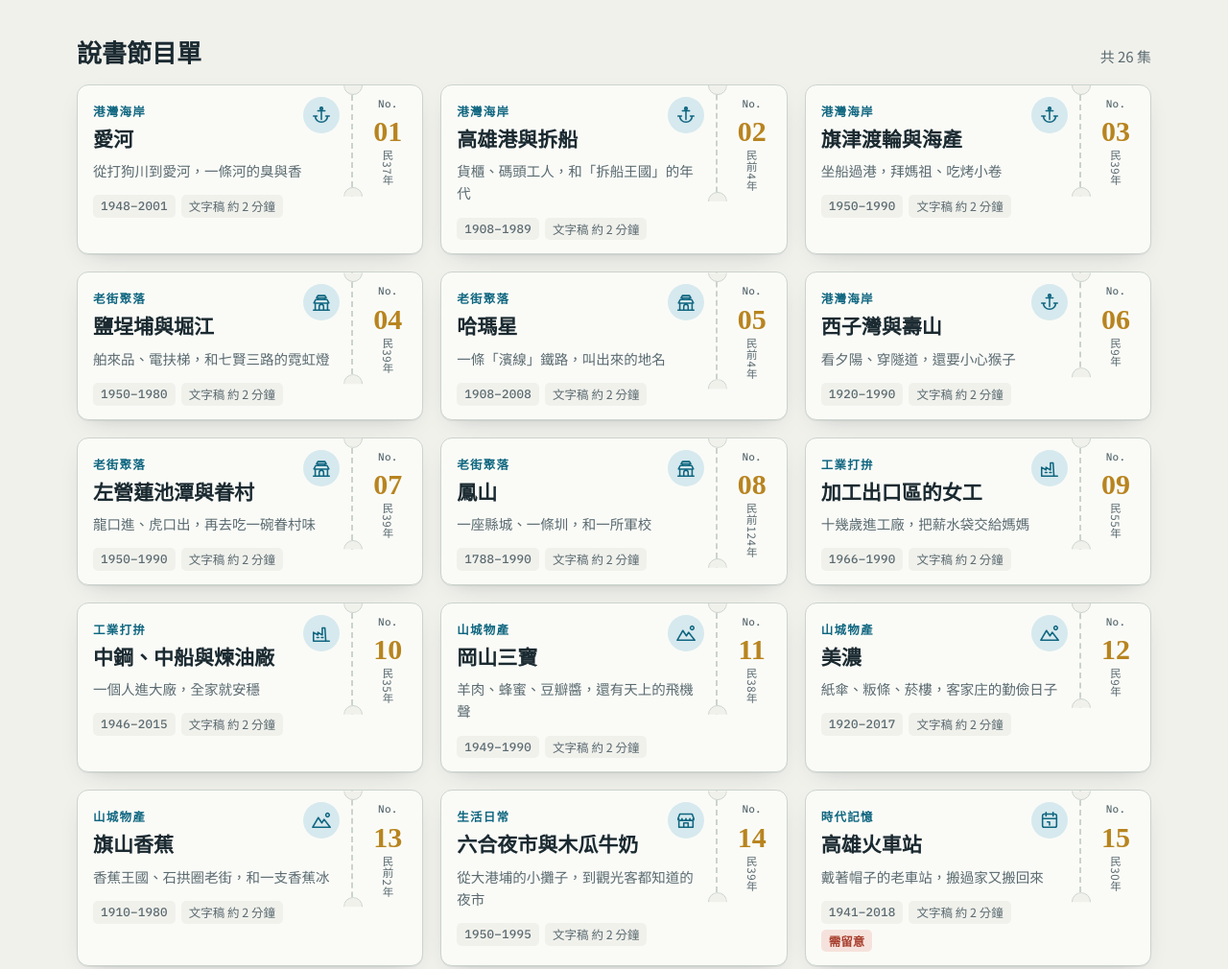
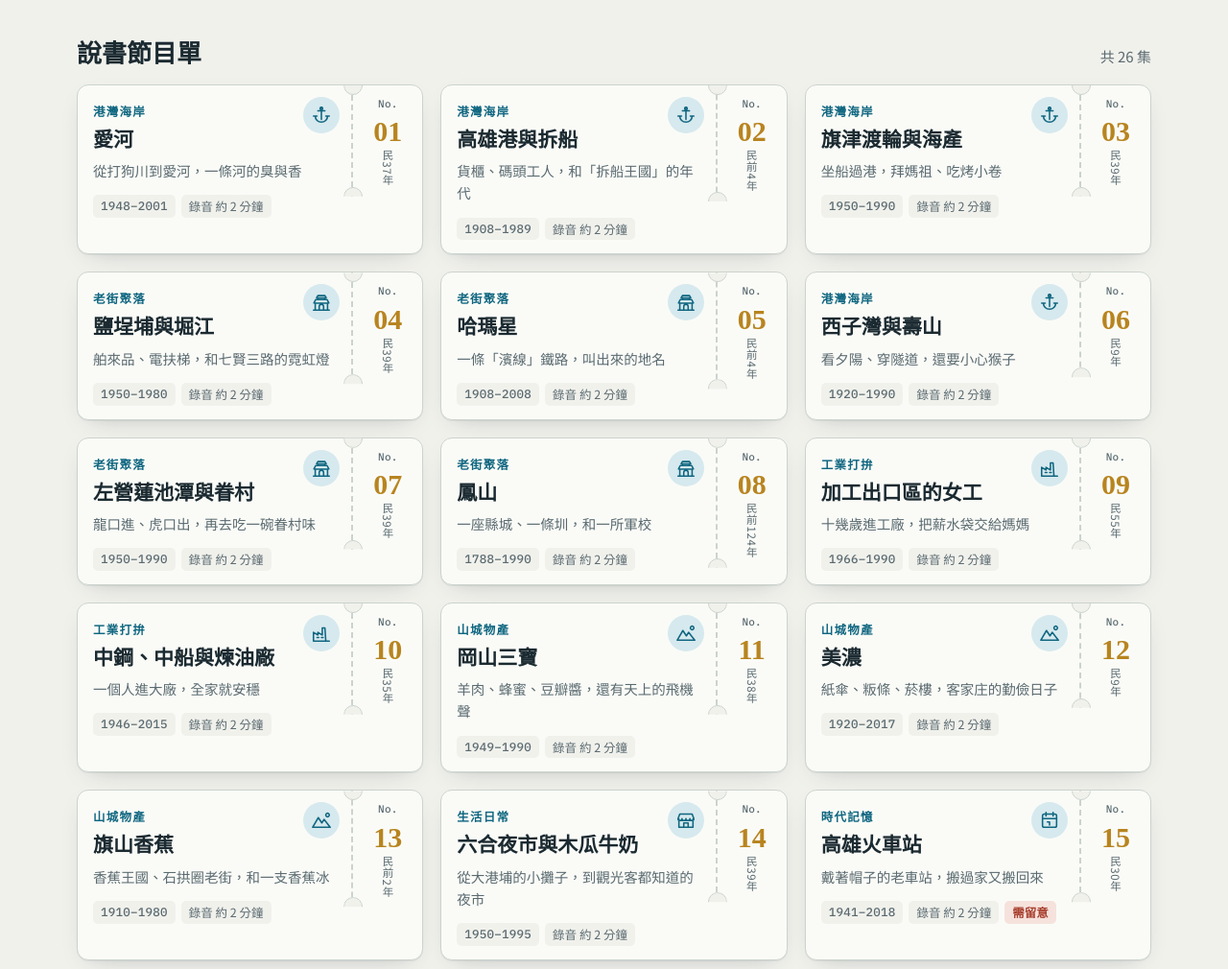
Before and after one commit to mattsue1003/kaohsiung-storyteller, a plain HTML site: page index.html in a window 1280 px wide. Shown: the part 1672-2682 px from the top of the page at 96% size. Drawn offline with Linux system fonts and the light colour scheme.

Commit message:
Add files via upload

```diff
--- a/index.html
+++ b/index.html
@@ -1132,7 +1132,7 @@ function toast(msg){const t=$("#toast");t.textContent=msg;t.hidden=false;clearTi
 async function copy(text){try{await navigator.clipboard.writeText(text);toast("已複製")}catch(e){toast("無法自動複製，請手動選取文字")}}
 
 /* ---------- audio ---------- */
-const AUDIO=new Set([]);
+const AUDIO=new Set(["01", "02", "03", "04", "05", "06", "07", "08", "09", "10", "11", "12", "13", "14", "15", "16"]);
 const HOST={m:{name:"阿城伯",badge:"城"},f:{name:"小晴",badge:"晴"}};
 function parseStory(text){
   return text.split("\n").map(l=>l.trim()).filter(Boolean).map(l=>{
```
